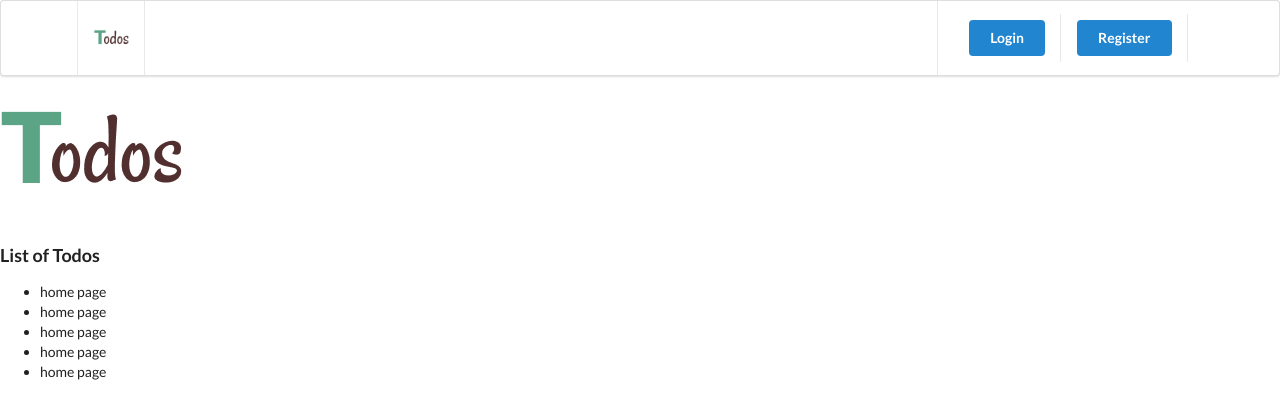
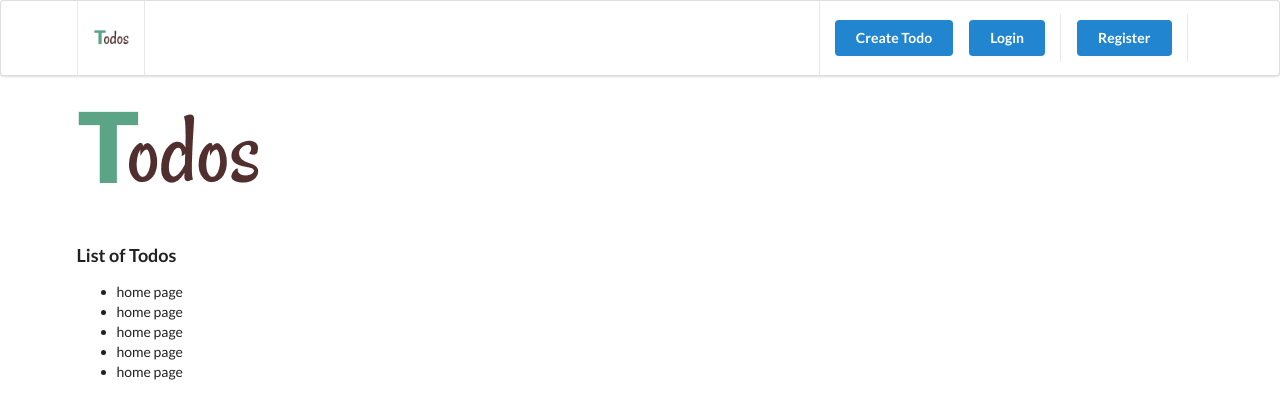
Before and after one commit to taremwa/djTodo, a Django app: page / in a window 1280 px wide. Shown: the top 419 px of the page. Run offline with Django 3.2, Linux system fonts and the light colour scheme.

Commit message:
ui for creating forms to create & update todos using model forms

```diff
--- a/todo/models.py
+++ b/todo/models.py
@@ -9,7 +9,7 @@ class Todo(TrackingModel):
     title = models.CharField(max_length=255)
     description = models.TextField()
     is_completed = models.BooleanField(default=False)
-    owner = models.ForeignKey(to=User, on_delete=models.CASCADE)
+   ## owner = models.ForeignKey(to=User, on_delete=models.CASCADE)
 
 
     def __str__(self):
--- a/todo/urls.py
+++ b/todo/urls.py
@@ -4,5 +4,7 @@ from . import views
 
 urlpatterns = [
     path('', views.index, name='home'),
-    path('', views.create_todo, name='create-todo'),
+    path('create/', views.create_todo, name='create-todo'),
+    path('todo/<id>', views.todo_detail, name='todo'),
+
 ]
--- a/todo/views.py
+++ b/todo/views.py
@@ -1,4 +1,8 @@
 from django.shortcuts import render
+from .forms import TodoForm
+from . models import Todo
+from django.http import HttpResponseRedirect
+from django.urls import reverse
 
 # Create your views here.
 
@@ -6,4 +10,29 @@ def index(request):
     return render(request, 'todo/index.html')
 
 def create_todo(request):
-    return render(request, 'todo/create-todo.html')
+    form = TodoForm()
+    context = {'form': form}
+
+
+    if request.method == 'POST':
+        title = request.POST.get('title')
+        description = request.POST.get('description')
+        is_completed = request.POST.get('is_completed',False)
+
+        todo = Todo()
+
+        todo.title = title
+        todo.description = description
+        todo.is_completed = True if is_completed=='on' else False
+
+        todo.save()
+
+
+        return HttpResponseRedirect(reverse("todo", kwargs={'id': todo.pk}))
+
+
+    return render(request, 'todo/create-todo.html', context)
+
+
+def todo_detail(request, id):
+    return render(request, 'todo/todo-detail.html', {})
--- a/todosite/templates/_partials/base.html
+++ b/todosite/templates/_partials/base.html
@@ -14,10 +14,12 @@
 
         {% include "_partials/header.html" %}
 
-        {% block content %}
+        <div class="ui container">
+            {% block content %}
 
 
-        {% endblock content %}
+            {% endblock content %}
+        </div>
 
     </div>
 
--- a/todosite/templates/_partials/header.html
+++ b/todosite/templates/_partials/header.html
@@ -8,8 +8,9 @@
 
 
         <div class="right item">
+            <a href="{% url 'create-todo' %}" class="ui primary button"> Create Todo</a>
+
             {% if request.user.is_authenticated %}
-            <a href="" class="ui primary button"> Create Todo</a>
             <div class="ui simple dropodown item">
                 User X  <i class="dropdown icon"></i>
                 <div class="menu">
```
Also changed, not shown: todo/forms.py (added, +10 -0 lines), todosite/templates/todo/create-todo.html (+8 -0 lines), todosite/templates/todo/todo-detail.html (added, +13 -0 lines), db.sqlite3, todo/migrations/0002_remove_todo_owner.py (added).
